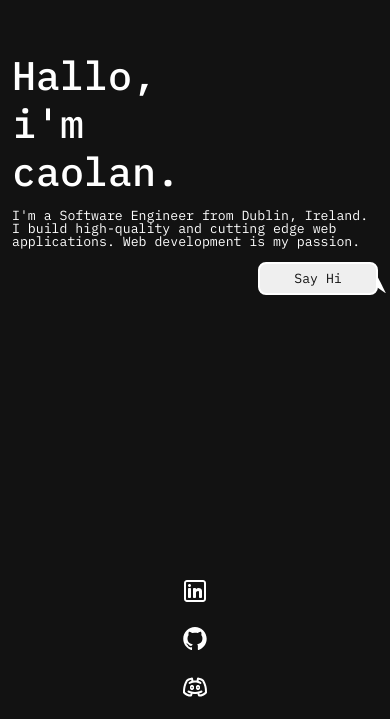
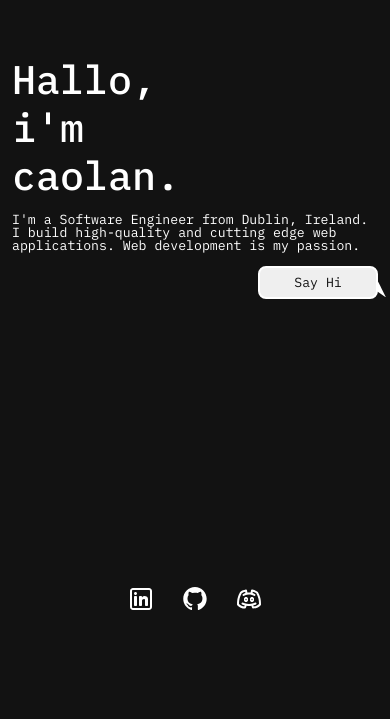
Before and after one commit to caolan93/portfolio, a Next.js app: page / in a window 390 px wide. Shown: the part 213-932 px from the top of the page. After the commit the page ends 844 px from the top, so only its background shows below. Built offline with nearby package versions, Linux system fonts and the light colour scheme.

Commit message:
responsive styling

```diff
--- a/app/components/Footer/styles.css
+++ b/app/components/Footer/styles.css
@@ -10,7 +10,7 @@ footer {
 
 		li {
 			position: relative;
-			padding: 8px;
+			padding: var(--s-spacer, 8px);
 
 			a {
 				display: flex;
@@ -55,10 +55,3 @@ footer {
 		}
 	}
 }
-
-@container (width < 600px) {
-	footer ul {
-		flex-direction: column;
-		gap: 8px;
-	}
-}
--- a/app/globals.css
+++ b/app/globals.css
@@ -103,10 +103,13 @@ a {
 	main {
 		padding: var(--m-spacer, 16px);
 		gap: var(--m-spacer, 16px);
+		min-height: calc(100vh - 64px);
 	}
 
 	section {
+		align-content: center;
 		gap: var(--m-spacer, 16px);
+		min-height: calc(100vh - 64px);
 	}
 
 	h1 {
--- a/app/sections/Hero/Form/styles.css
+++ b/app/sections/Hero/Form/styles.css
@@ -29,7 +29,7 @@
 		label {
 			display: flex;
 			flex-direction: column;
-
+			color: var(--primary, #fff);
 			input,
 			textarea {
 				border-radius: var(--s-radius, 6px);
--- a/app/sections/Tech/styles.css
+++ b/app/sections/Tech/styles.css
@@ -1,5 +1,7 @@
 .technologies-container-grid {
 	display: flex;
+	container-type: inline-size;
+	width: 100%;
 	justify-content: center;
 	flex-direction: row;
 	align-items: center;
@@ -135,6 +137,18 @@
 	}
 }
 
+@container (width < 600px) {
+	.typewriter {
+		text-align: center;
+	}
+}
+
+@media screen and (width < 1100px) {
+	.technologies-container-grid {
+		align-content: center;
+	}
+}
+
 @keyframes blink {
 	0% {
 		background-color: var(--primary, #fff);
```
